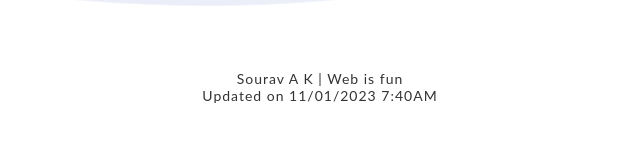
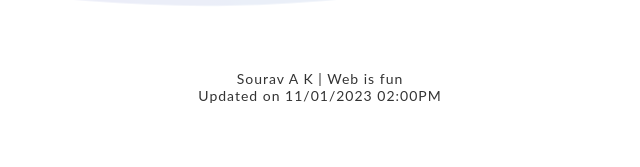
Before and after one commit to Souravak/auto-edge-web, a plain HTML site: page index.html in a window 1280 px wide. Shown: the part 630-797 px from the top of the page, 320-960 px from the left. Drawn offline with Linux system fonts and the light colour scheme.

Commit message:
time updated

```diff
--- a/index.html
+++ b/index.html
@@ -65,7 +65,7 @@ of Simple CSS Waves-->
     <div class="content flex">
       <p>Sourav A K | Web is fun
       <br>
-      Updated on 11/01/2023 7:40AM</p>
+      Updated on 11/01/2023 02:00PM</p>
     </div>
     <!--Content ends-->
 </body>
```
